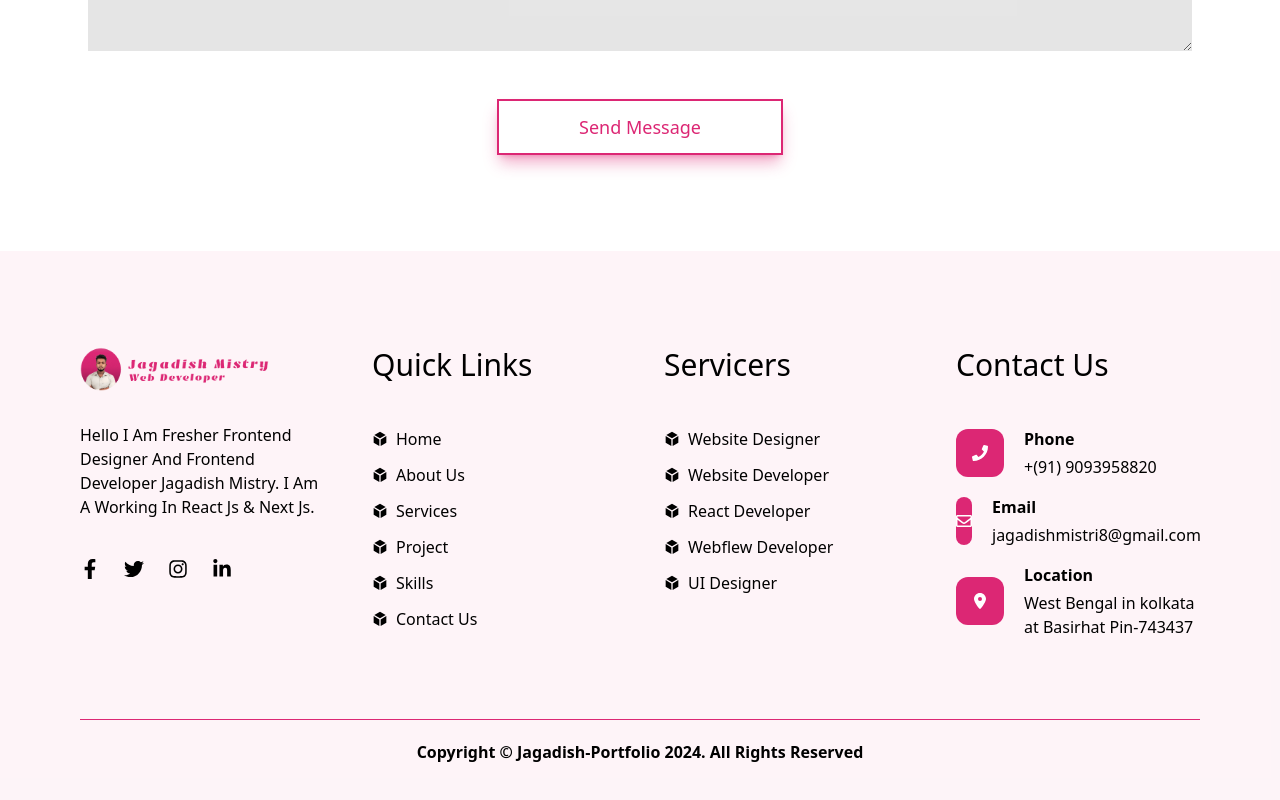
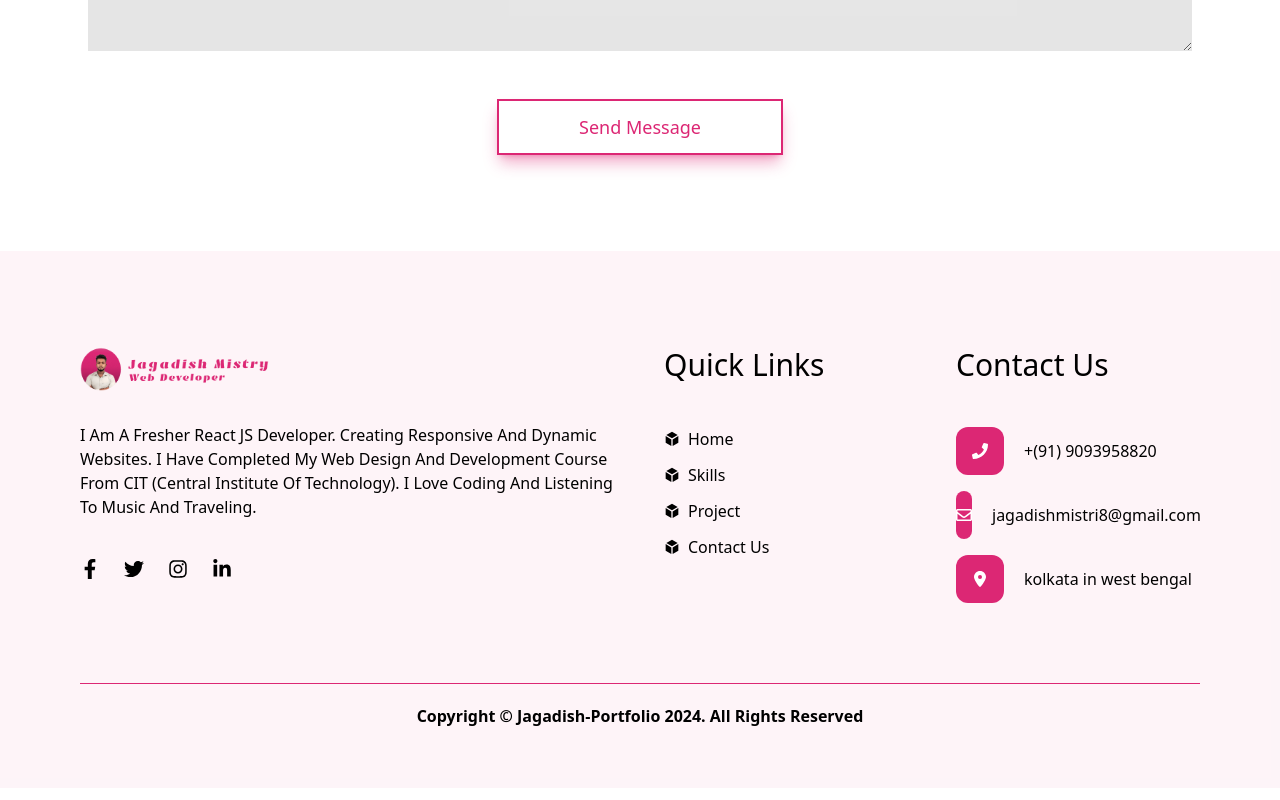
Before and after one commit to jagaadishmistry-web-developer/jagadish-portfolio, a Next.js app: page / in a window 1280 px wide. Shown: the part 4303-5103 px from the top of the page. Built offline with nearby package versions, Linux system fonts and the light colour scheme.

Commit message:
change contant

```diff
--- a/src/components/FooterBar.jsx
+++ b/src/components/FooterBar.jsx
@@ -19,10 +19,11 @@ const FooterBar = () => {
       <br />
       <footer className="py-4 bg-secendry/5">
         <div className="container mx-auto xl:px-20 lg:px-12 md:px-20 px-4">
-          <div className="grid grid-cols-1 sm:grid-cols-2 lg:grid-cols-3 xl:grid-cols-4 gap-y-8 gap-x-4 lg:gap-x-12 py-10 lg:py-20">
-            <div>
+          <div className="grid grid-cols-1 sm:grid-cols-2 lg:grid-cols-4 gap-y-8 gap-x-4 lg:gap-x-12 py-10 lg:py-20">
+            <div className="col-span-2">
               <Link className="block" href="/"><Image className="max-w-48	w-full" src={portfolioLogo} alt="portfolioLogo" /></Link>
-              <p className="text-black dark:text-white mt-5 md:mt-8 mb-7 md:mb-10 capitalize">Hello I am Fresher Frontend Designer and Frontend Developer jagadish mistry. I am a Working In React Js & Next Js.</p>
+              <p className="text-black dark:text-white mt-5 md:mt-8 mb-7 md:mb-10 capitalize">I am a fresher react JS developer. Creating responsive and dynamic websites. I have completed my web design and development course from CIT (Central Institute Of Technology). I love coding and listening to music and traveling.
+              </p>
               <ul className="flex items-center space-x-6 text-white text-xl">
                 <li><a href="https://www.facebook.com/jago.mistri.58" className="transition-all hover:text-secendry text-black dark:text-white" target="_blank"><FaFacebookF /></a></li>
                 <li><a href="#" className="transition-all hover:text-secendry text-black dark:text-white" target="_blank"><FaTwitter /></a></li>
@@ -30,57 +31,47 @@ const FooterBar = () => {
                 <li><a href="https://www.linkedin.com/in/jagadish-mistry-00b57b244/" className="transition-all hover:text-secendry text-black dark:text-white" target="_blank"><FaLinkedinIn /></a></li>
               </ul>
             </div>
-            <div>
+            <div className="col-span-1">
               <h3 className="text-2xl md:text-3xl	font-medium capitalize text-black dark:text-white mb-6 lg:mb-8 xl:mb-11">Quick Links</h3>
               <ul className="text-base font-medium capitalize text-black dark:text-white space-y-3">
                 <li className="flex gap-1 xl:gap-2 items-center"><RiBox3Fill /><Link href="#">Home</Link></li>
-                <li className="flex gap-1 xl:gap-2 items-center"><RiBox3Fill /><Link href="#">About Us</Link></li>
-                <li className="flex gap-1 xl:gap-2 items-center"><RiBox3Fill /><Link href="#">Services</Link></li>
+                {/* <li className="flex gap-1 xl:gap-2 items-center"><RiBox3Fill /><Link href="#">About Us</Link></li> */}
+                <li className="flex gap-1 xl:gap-2 items-center"><RiBox3Fill /><Link href="#">Skills</Link></li>
+                {/* <li className="flex gap-1 xl:gap-2 items-center"><RiBox3Fill /><Link href="#">Services</Link></li> */}
                 <li className="flex gap-1 xl:gap-2 items-center"><RiBox3Fill /><Link href="#">Project</Link></li>
-                <li className="flex gap-1 xl:gap-2 items-center"><RiBox3Fill /><Link href="#">Skills</Link></li>
                 <li className="flex gap-1 xl:gap-2 items-center"><RiBox3Fill /><Link href="#">contact Us</Link></li>
               </ul>
             </div>
-            <div>
+            {/* <div>
               <h3 className="text-2xl md:text-3xl	font-medium capitalize text-black dark:text-white mb-6 lg:mb-8 xl:mb-11">Servicers</h3>
               <ul className="text-base font-medium capitalize text-black dark:text-white space-y-3">
                 <li className="flex gap-1 xl:gap-2 items-center"><RiBox3Fill />Website Designer</li>
-                <li className="flex gap-1 xl:gap-2 items-center"><RiBox3Fill />Website Developer</li>
-                <li className="flex gap-1 xl:gap-2 items-center"><RiBox3Fill />React Developer</li>
+                <li className="flex gap-1 xl:gap-2 items-center"><RiBox3Fill />Web Developer</li>
+                <li className="flex gap-1 xl:gap-2 items-center"><RiBox3Fill />React JS Developer</li>
                 <li className="flex gap-1 xl:gap-2 items-center"><RiBox3Fill />Webflew Developer</li>
                 <li className="flex gap-1 xl:gap-2 items-center"><RiBox3Fill />UI Designer</li>
               </ul>
-            </div>
-            <div>
+            </div> */}
+            <div className="col-span-1">
               <h3 className="text-2xl md:text-3xl	font-medium capitalize text-black dark:text-white mb-6 lg:mb-8 xl:mb-11">Contact Us</h3>
               <ul className="text-base font-medium text-black dark:text-white space-y-4">
                 <li className="flex items-center gap-x-3 lg:gap-x-5">
                   <div className="w-12 h-12 rounded-xl bg-secendry text-white inline-flex items-center justify-center">
                     <FaPhone />
                   </div>
-                  <div className="flex-1">
-                    <h3 className="text-base font-semibold mb-1">Phone</h3>
-                    <h4 className="text-base font-medium "> <a href="tel:9093958820">+(91) 9093958820</a></h4>
-                  </div>
+                  <h4 className="text-base font-medium "> <a href="tel:9093958820">+(91) 9093958820</a></h4>
                 </li>
                 <li className="flex items-center gap-x-3 lg:gap-x-5">
                   <div className="w-12 h-12 rounded-xl bg-secendry text-white inline-flex items-center justify-center">
                     <FaRegEnvelope />
                   </div>
-                  <div className="flex-1">
-                    <h3 className="text-base font-semibold mb-1">Email</h3>
                     <h4 className="text-base font-medium "><a href="mailto:jagadishmistri8@gmail.com">jagadishmistri8@gmail.com</a></h4>
-                  </div>
                 </li>
                 <li className="flex items-center gap-x-3 lg:gap-x-5">
                   <div className="w-12 h-12 rounded-xl bg-secendry text-white inline-flex items-center justify-center">
                   <FaLocationDot />
                   </div>
-                  <div className="flex-1">
-                    <h3 className="text-base font-semibold mb-1">Location</h3>
-                    <h4 className="text-base font-medium ">West Bengal in kolkata at Basirhat Pin-743437
-                    </h4>
-                  </div>
+                    <h4 className="text-base font-medium ">kolkata in west bengal</h4>
                 </li>
               </ul>
             </div>
```
